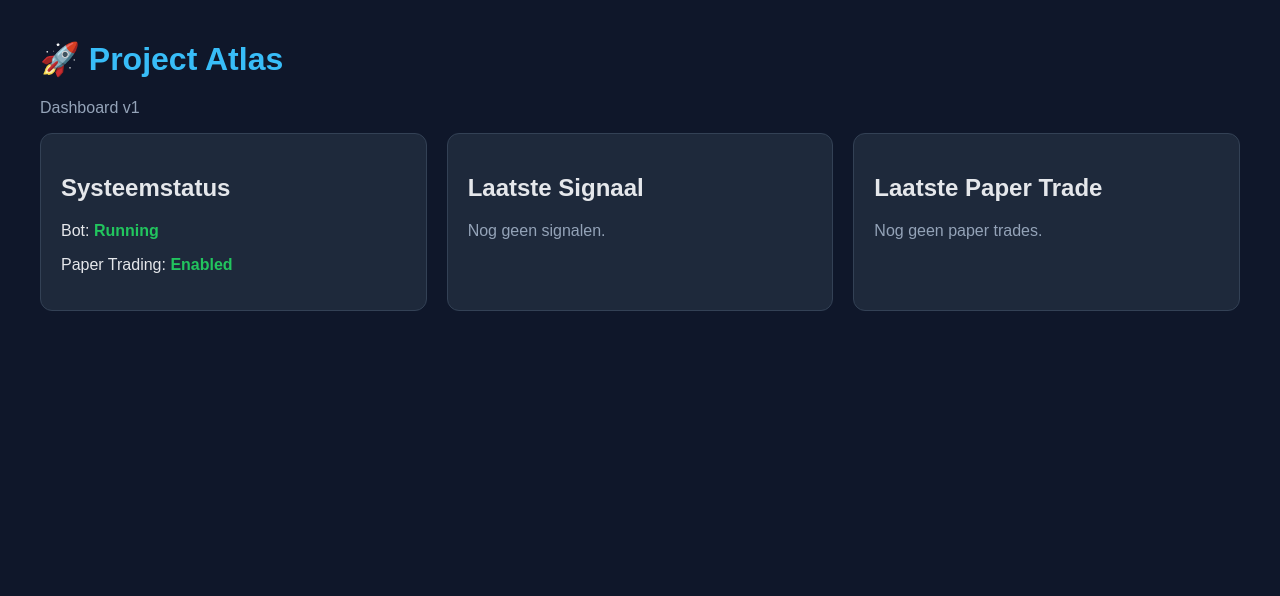
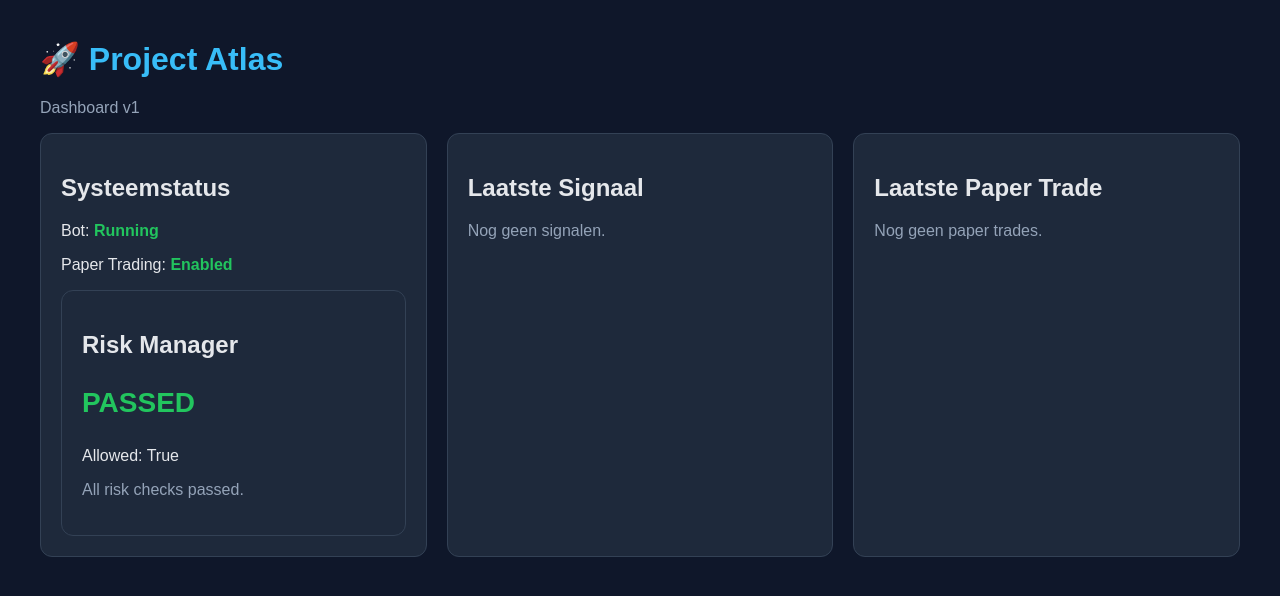
Before and after one commit to bassie83/bitvavo-ai-trader, a FastAPI app: page /dashboard in a window 1280 px wide. Shown: the top 596 px of the page. Run offline with FastAPI, Linux system fonts and the light colour scheme; data that the repository does not hold is empty; some libraries are stand-ins or nearby versions.

Commit message:
Sprint 5.5B: Add dashboard risk manager status

```diff
--- a/app/main.py
+++ b/app/main.py
@@ -251,6 +251,19 @@ async def dashboard(request: Request):
             FROM paper_trades
         """)).scalar()
 
+        risk_manager = RiskManager()
+        risk_decision = risk_manager.evaluate(
+            RiskContext(
+                paper_trading=settings.paper_trading,
+                has_open_position=False,
+                daily_loss=0.0,
+                max_daily_loss=settings.max_daily_loss_eur,
+                cooldown_active=False,
+                position_size=settings.max_position_eur,
+                max_position_size=settings.max_position_eur,
+            )
+        )
+
         return templates.TemplateResponse(
             request=request,
             name="dashboard.html",
@@ -261,6 +274,7 @@ async def dashboard(request: Request):
                 "latest_trade": latest_trade,
                 "latest_price": latest_price,
                 "paper_trade_count": paper_trade_count,
+                "risk_decision": risk_decision,
             },
         )
     finally:
--- a/app/templates/dashboard.html
+++ b/app/templates/dashboard.html
@@ -64,6 +64,19 @@
                 Disabled
             {% endif %}
         </p>
+
+    <div class="card">
+        <h2>Risk Manager</h2>
+
+        {% if risk_decision.allowed %}
+            <p class="big ok">PASSED</p>
+        {% else %}
+            <p class="big">BLOCKED</p>
+        {% endif %}
+
+        <p>Allowed: {{ risk_decision.allowed }}</p>
+        <p class="muted">{{ risk_decision.reason }}</p>
+</div>
     </div>
 
     <div class="card">
```
